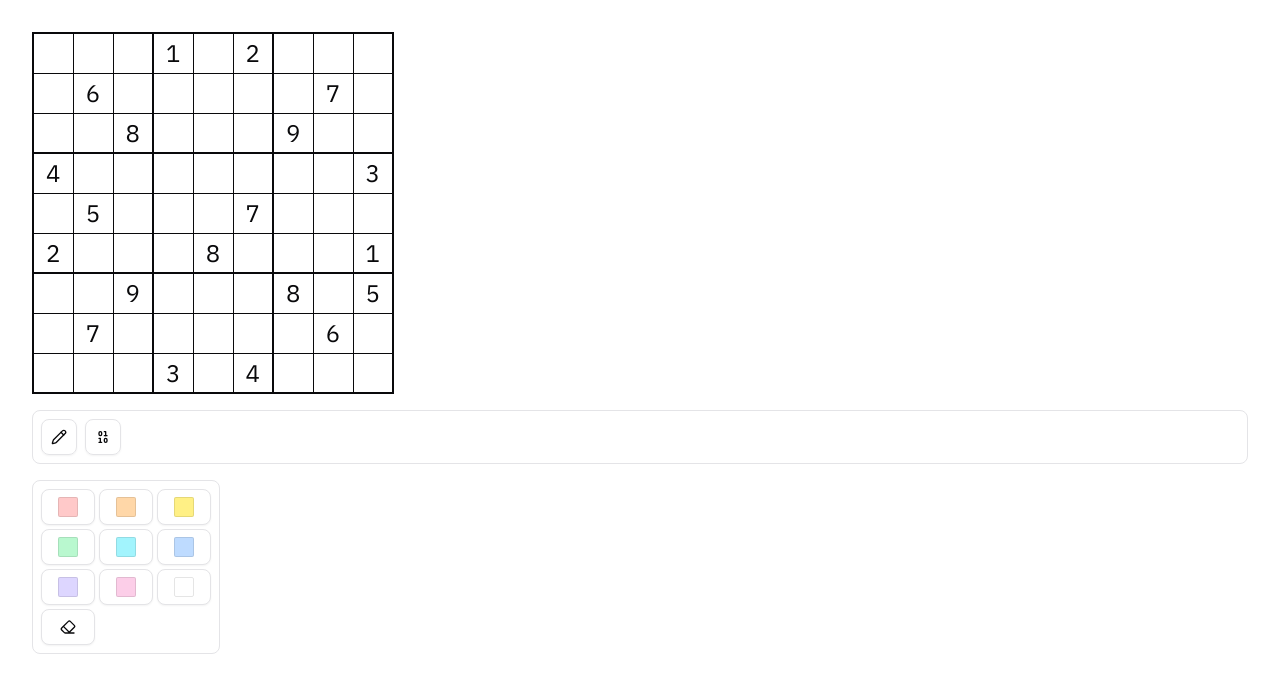
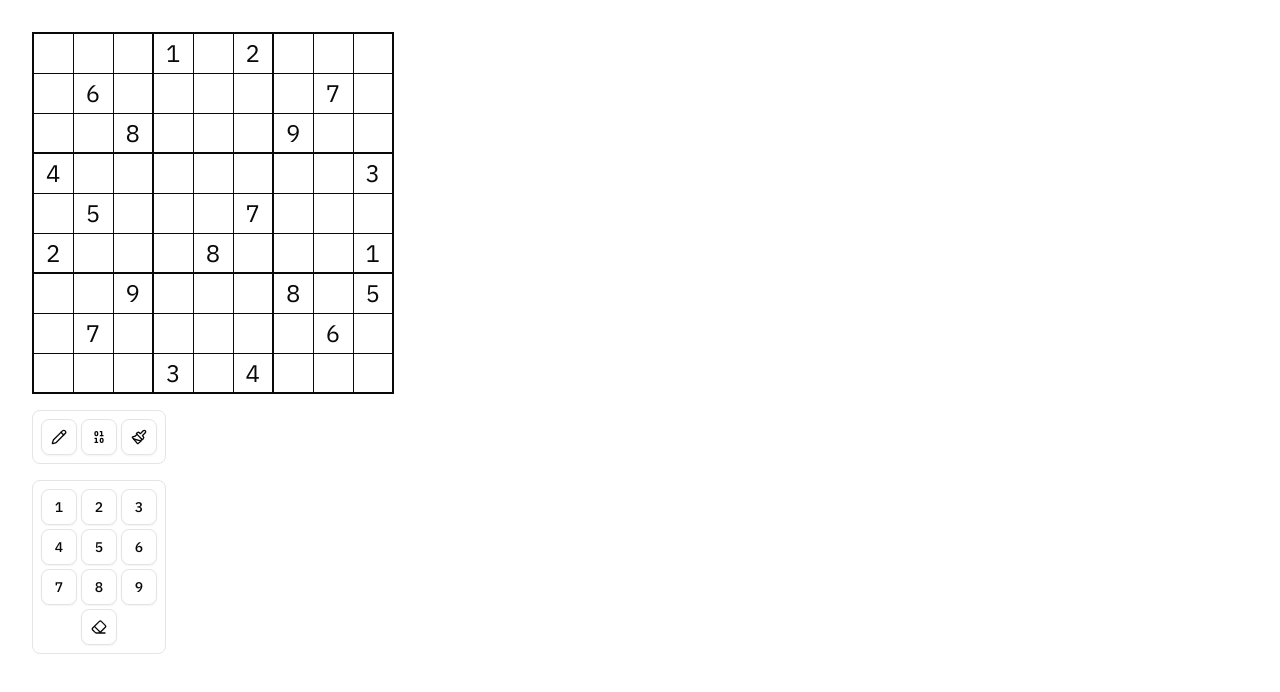
Before and after one commit to Popa-42/sudoku, a Next.js app: page / in a window 1280 px wide. Shown: the top 692 px of the page. Built offline with nearby package versions, Linux system fonts and the light colour scheme.

Commit message:
Add color annotation and note editing modes

```diff
--- a/src/app/page.tsx
+++ b/src/app/page.tsx
@@ -3,7 +3,7 @@
 import { SudokuGrid } from "@/components/sudoku/grid";
 import React, { useRef, useState } from "react";
 import { Toggle } from "@/components/ui/toggle";
-import { Binary, Pencil, Eraser } from "lucide-react";
+import { Binary, Eraser, Paintbrush, Pencil } from "lucide-react";
 import { Button } from "@/components/ui/button";
 import type { ColorName, SudokuGridHandle } from "@/types";
 import { COLOR_BG_CLASS } from "@/components/sudoku/constants";
@@ -35,9 +35,9 @@ export default function Home() {
 
   const [current, setCurrent] = useState<[number, number] | undefined>();
   const [selected, setSelected] = useState<boolean[][]>(Array.from({ length: 9 }, () => Array(9).fill(false)));
-  const [notesMode, setNotesMode] = useState<"center" | "corner" | null>(null);
+  const [notesMode, setNotesMode] = useState<"center" | "corner" | "color" | null>(null);
 
-  // Ref to call imperative actions on the grid (e.g., annotateColor)
+  // Ref to call imperative actions on the grid
   const gridRef = useRef<SudokuGridHandle | null>(null);
 
   // Pastel color buttons (ordered as requested) - without black
@@ -53,6 +53,42 @@ export default function Home() {
     "transparent",
   ];
 
+  // Digits to display in numeric modes (maps across 10 buttons)
+  const DIGITS = [1, 2, 3, 4, 5, 6, 7, 8, 9, 0];
+
+  const isColorMode = notesMode === "color";
+  const isCenterMode = notesMode === "center";
+  const isCornerMode = notesMode === "corner";
+
+  const handleAdaptiveClick = (index: number) => {
+    if (isColorMode) {
+      if (index < COLOR_ORDER.length) {
+        const color = COLOR_ORDER[index]!;
+        gridRef.current?.annotateColor(color);
+      } else {
+        // 10th button in color mode = clear all stripes
+        gridRef.current?.annotateClear();
+      }
+      return;
+    }
+
+    const d = DIGITS[index]!;
+
+    if (isCenterMode) {
+      if (d === 0) gridRef.current?.clearCenterNotes();
+      else gridRef.current?.toggleCenterNote(d);
+      return;
+    }
+    if (isCornerMode) {
+      if (d === 0) gridRef.current?.clearCornerNotes();
+      else gridRef.current?.toggleCornerNote(d);
+      return;
+    }
+
+    // normal mode: set digit (0 clears)
+    gridRef.current?.setDigit(d);
+  };
+
   return (
     <div className="space-y-4 p-8">
       <SudokuGrid
@@ -60,7 +96,7 @@ export default function Home() {
         presetGrid={sudokuGrid}
         // size={15}
         // regions={regions9}
-        pencilMode={notesMode}
+        pencilMode={notesMode === "center" ? "center" : notesMode === "corner" ? "corner" : null}
         currentCell={current}
         selectedCells={selected}
         onSelectionChange={setSelected}
@@ -70,7 +106,9 @@ export default function Home() {
           console.log("Clicked:", row, col);
         }}
       />
-      <div className="flex gap-2 rounded-md border p-2">
+
+      {/* Mode toggles */}
+      <div className="flex w-fit gap-1 rounded-md border p-2">
         <Toggle
           variant="outline"
           aria-label="Toggle Center Notes Mode"
@@ -87,29 +125,69 @@ export default function Home() {
         >
           <Binary />
         </Toggle>
+        <Toggle
+          variant="outline"
+          aria-label="Toggle Color Annotation Mode"
+          pressed={notesMode === "color"}
+          onPressedChange={(value) => setNotesMode(value ? "color" : null)}
+        >
+          <Paintbrush />
+        </Toggle>
       </div>
-      {/* Color annotation buttons (stateless actions) */}
+
+      {/* Adaptive 10-button palette */}
       <div className="grid w-fit grid-cols-3 gap-1 rounded-md border p-2">
-        {COLOR_ORDER.map((name) => (
-          <Button
-            key={name}
-            variant="outline"
-            aria-label={`Apply ${name} color to selection`}
-            onClick={() => gridRef.current?.annotateColor(name)}
-            title={`Toggle ${name} stripe`}
-          >
-            <span aria-hidden className={`size-5 rounded-xs border border-black/10 ${COLOR_BG_CLASS[name]}`} />
-          </Button>
-        ))}
-        {/* Clear color button */}
-        <Button
-          variant="outline"
-          aria-label="Clear color from selection"
-          onClick={() => gridRef.current?.annotateClear()}
-          title="Clear all stripes"
-        >
-          <Eraser />
-        </Button>
+        {Array.from({ length: 10 }).map((_, idx) => {
+          const isClearButtonInColor = isColorMode && idx === 9; // 10th button clears colors
+          const aria = isColorMode
+            ? isClearButtonInColor
+              ? "Clear color from selection"
+              : `Apply ${COLOR_ORDER[idx]} color to selection`
+            : isCenterMode
+              ? `Toggle center note ${DIGITS[idx]}`
+              : isCornerMode
+                ? `Toggle corner note ${DIGITS[idx]}`
+                : `Set digit ${DIGITS[idx]}`;
+
+          const title = isColorMode
+            ? isClearButtonInColor
+              ? "Clear all stripes"
+              : `Toggle ${COLOR_ORDER[idx]} stripe`
+            : isCenterMode || isCornerMode
+              ? DIGITS[idx] === 0
+                ? "Clear notes"
+                : `${isCenterMode ? "Center" : "Corner"} note ${DIGITS[idx]}`
+              : DIGITS[idx] === 0
+                ? "Clear value"
+                : `Place ${DIGITS[idx]}`;
+
+          const content = (() => {
+            if (DIGITS[idx] === 0) return <Eraser />;
+            if (isColorMode) {
+              const color = COLOR_ORDER[idx]!;
+              return (
+                <span aria-hidden className={`size-4 rounded-xs border border-black/10 ${COLOR_BG_CLASS[color]}`} />
+              );
+            }
+            // numeric modes
+            const small = isCenterMode || isCornerMode;
+            return <span className={small ? "text-xs" : undefined}>{DIGITS[idx]}</span>;
+          })();
+
+          return (
+            <Button
+              key={idx}
+              size="icon"
+              variant="outline"
+              aria-label={aria}
+              title={title}
+              className={DIGITS[idx] === 0 ? "col-start-2" : undefined}
+              onClick={() => handleAdaptiveClick(idx)}
+            >
+              {content}
+            </Button>
+          );
+        })}
       </div>
     </div>
   );
--- a/src/components/sudoku/grid.tsx
+++ b/src/components/sudoku/grid.tsx
@@ -23,7 +23,7 @@ type SudokuGridProps = React.HTMLAttributes<HTMLDivElement> & {
   presetGrid?: number[][];
   editedGrid?: number[][];
   pencilGrid?: number[][][];
-  pencilMode?: "center" | "corner" | null;
+  pencilMode?: "center" | "corner" | "color" | null;
   currentCell?: Cell;
   selectedCells?: boolean[][];
   onCellSelect?: (info: CellSelectInfo) => void;
@@ -176,7 +176,7 @@ const SudokuGridImpl = React.forwardRef<SudokuGridHandle, SudokuGridProps>(funct
     [currentCell, onCurrentCellChange],
   );
 
-  // Expose imperative color annotation API (toggle colors per cell; supports transparent)
+  // Expose imperative color annotation API and new digit/note methods
   useImperativeHandle(
     ref,
     (): SudokuGridHandle => ({
@@ -205,8 +205,70 @@ const SudokuGridImpl = React.forwardRef<SudokuGridHandle, SudokuGridProps>(funct
           return next;
         });
       },
+      setDigit: (value: number) => {
+        const targets = selectionTargets(selection, current);
+        if (!targets.length) return;
+        setUserGrid((prev) => {
+          const next = prev.map((row) => row.slice());
+          for (const [r, c] of targets) {
+            if (isPreset(r, c)) continue;
+            next[r][c] = value > 0 ? value : 0;
+          }
+          return next;
+        });
+      },
+      toggleCenterNote: (digit: number) => {
+        if (digit < 1 || digit > size) return;
+        const targets = selectionTargets(selection, current);
+        if (!targets.length) return;
+        setPencils((prev) => {
+          const next = prev.map((row) => row.map((cell) => cell.slice()));
+          for (const [r, c] of targets) {
+            if (isPreset(r, c)) continue;
+            next[r][c][digit] = next[r][c][digit] ? 0 : 1;
+          }
+          return next;
+        });
+      },
+      toggleCornerNote: (digit: number) => {
+        if (digit < 1 || digit > size) return;
+        const targets = selectionTargets(selection, current);
+        if (!targets.length) return;
+        setCornerPencils((prev) => {
+          const next = prev.map((row) => row.map((cell) => cell.slice()));
+          for (const [r, c] of targets) {
+            if (isPreset(r, c)) continue;
+            next[r][c][digit] = next[r][c][digit] ? 0 : 1;
+          }
+          return next;
+        });
+      },
+      clearCenterNotes: () => {
+        const targets = selectionTargets(selection, current);
+        if (!targets.length) return;
+        setPencils((prev) => {
+          const next = prev.map((row) => row.map((cell) => cell.slice()));
+          for (const [r, c] of targets) {
+            if (isPreset(r, c)) continue;
+            next[r][c].fill(0);
+          }
+          return next;
+        });
+      },
+      clearCornerNotes: () => {
+        const targets = selectionTargets(selection, current);
+        if (!targets.length) return;
+        setCornerPencils((prev) => {
+          const next = prev.map((row) => row.map((cell) => cell.slice()));
+          for (const [r, c] of targets) {
+            if (isPreset(r, c)) continue;
+            next[r][c].fill(0);
+          }
+          return next;
+        });
+      },
     }),
-    [selection, current],
+    [selection, current, isPreset, size],
   );
 
   // pointer → cell mapping
--- a/src/lib/utils.ts
+++ b/src/lib/utils.ts
@@ -1,4 +1,4 @@
-import { clsx, type ClassValue } from "clsx";
+import { type ClassValue, clsx } from "clsx";
 import { twMerge } from "tailwind-merge";
 
 export function cn(...inputs: ClassValue[]) {
--- a/src/types.ts
+++ b/src/types.ts
@@ -27,8 +27,15 @@ export type ColorName =
 // Imperative API exposed by the SudokuGrid component
 
 export type SudokuGridHandle = {
+  // Color annotations
   annotateColor: (color: ColorName) => void;
   annotateClear: () => void;
+  // Values and notes
+  setDigit: (value: number) => void; // 1..9 sets value, 0 clears
+  toggleCenterNote: (digit: number) => void; // 1..9 toggles center notes
+  toggleCornerNote: (digit: number) => void; // 1..9 toggles corner notes
+  clearCenterNotes: () => void;
+  clearCornerNotes: () => void;
 };
 
 export { type RectBox, type Cell, type CellSelectInfo };
```
